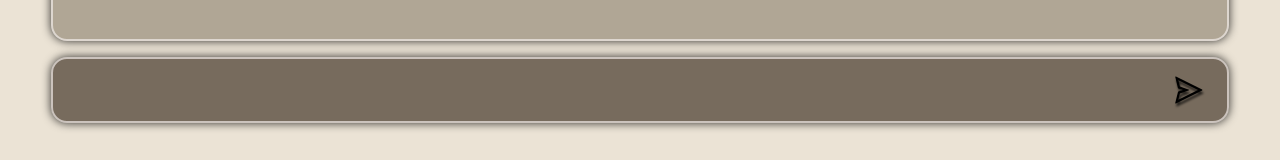
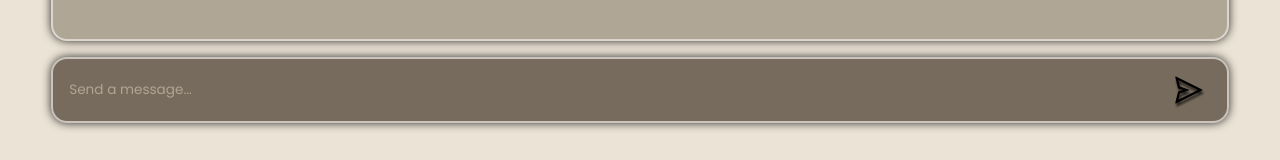
Before and after one commit to SOCRAMBLLE/chatbotAI-mistral, a React (Create React App) app: page / in a window 1280 px wide. Shown: the part 394-554 px from the top of the page. Built offline with nearby package versions, Linux system fonts and the light colour scheme.

Commit message:
Added the function to submit the message pressing Enter on Keyboard

```diff
--- a/src/components/UI/ChatInput.css
+++ b/src/components/UI/ChatInput.css
@@ -49,6 +49,10 @@
     font-size: 0.85rem;
   }
 
+  .chat-input form textarea::placeholder {
+    color: #b0a695;
+  }
+
   .chat-input form button {
       background-color: transparent;
       border-width: 0;
--- a/src/components/UI/ChatInput.js
+++ b/src/components/UI/ChatInput.js
@@ -1,24 +1,30 @@
-import React from "react";
+import React, { useRef } from "react";
 import { AiOutlineSend } from "react-icons/ai";
-import "./ChatInput.css"
+import "./ChatInput.css";
 
-const ChatInput = ({
-  message,
-  textareaHeight,
-  onTextareaChange,
-  onSubmit,
-}) => {
+const ChatInput = ({ message, textareaHeight, onTextareaChange, onSubmit }) => {
+  const myFormRef = useRef(null);
+
+  const onEnterPress = (e) => {
+    if (e.key === "Enter" && !e.shiftKey) {
+      e.preventDefault();
+      myFormRef.current.requestSubmit();
+    }
+  };
+
   return (
     <div className="chat-input">
-      <form onSubmit={onSubmit}>
+      <form onSubmit={onSubmit} ref={myFormRef}>
         <textarea
           id="prompt-input"
           style={{ height: textareaHeight }}
           rows="1"
           cols="50"
           name="input-msg"
+          placeholder="Send a message..."
           value={message}
           onChange={onTextareaChange}
+          onKeyDown={onEnterPress}
         ></textarea>
         <button type="submit">
           <AiOutlineSend />
```
